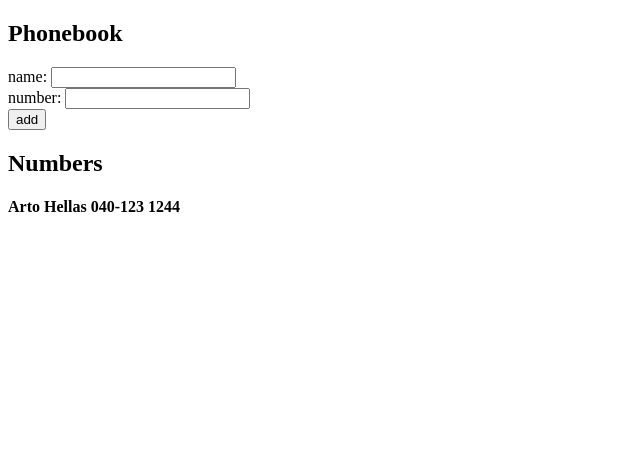
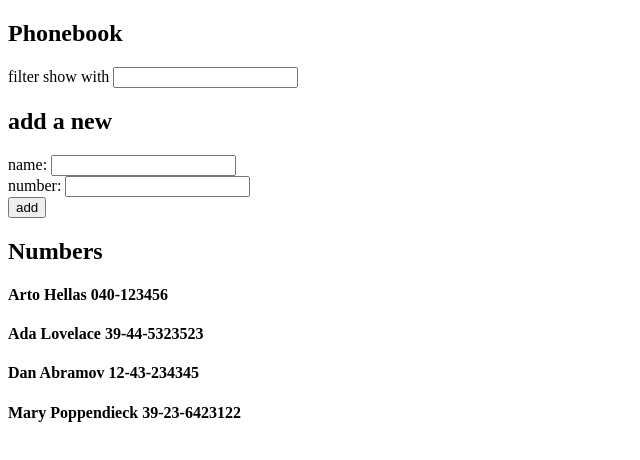
Before and after one commit to Timokki/Fullstack-22, a React (Create React App) app in the folder Osa2/puhelinluettelo/: page / in a window 1280 px wide. Shown: the top 460 px of the page, without its empty margins (0-640 px from the left). Built offline with nearby package versions, Linux system fonts and the light colour scheme.

Commit message:
Puhelinluettelo step 4

```diff
--- a/Osa2/puhelinluettelo/src/App.js
+++ b/Osa2/puhelinluettelo/src/App.js
@@ -2,11 +2,14 @@ import { useState } from 'react'
 
 const App = () => {
   const [persons, setPersons] = useState([
-    { name: 'Arto Hellas',
-      number: "040-123 1244"}
+    { name: 'Arto Hellas', number: '040-123456' },
+    { name: 'Ada Lovelace', number: '39-44-5323523' },
+    { name: 'Dan Abramov', number: '12-43-234345' },
+    { name: 'Mary Poppendieck', number: '39-23-6423122' }
   ])
   const [newName, setNewName] = useState('')
   const [newNumber, setNewNumber] = useState('')
+  const [newFilter, setNewFilter] = useState('')
 
   const handleNameInputChange = (event) => {
     setNewName(event.target.value)
@@ -14,6 +17,11 @@ const App = () => {
 
   const handleNumberInputChahge = (event) => {
     setNewNumber(event.target.value)
+  }
+
+  const handleFilterInputChange = (event) => {
+    setNewFilter(event.target.value)
+    console.log(`Filtteröinti` + filttered(persons, newFilter))
   }
 
   const addNewName = (event) => {
@@ -37,20 +45,28 @@ const App = () => {
     setNewNumber('')
   }
 
+  const filttered = (arr, filter) =>{
+    if (filter !== '')
+      return arr.filter((element) => element.name.toLowerCase().includes(filter.toLowerCase()))
+
+    return arr
+  }
+
   return (
     <div>
       <h2>Phonebook</h2>
+      <div> filter show with <input value={newFilter} onChange={handleFilterInputChange}/></div>
       <form>
-        <div>
-          name: <input value={newName} onChange={handleNameInputChange}/>
-        </div>
+
+        <h2>add a new</h2>
+        <div>name: <input value={newName} onChange={handleNameInputChange}/></div>
         <div>number: <input value={newNumber} onChange={handleNumberInputChahge} /></div>
         <div>
           <button onClick={addNewName} type="submit" >add</button>
         </div>
       </form>
       <h2>Numbers</h2>
-      {persons.map(person => <ShowPerson key={person.name} person={person} />)}
+      {filttered(persons, newFilter).map(person => <ShowPerson key={person.name} person={person} />)}
     </div>
   )
 
```
